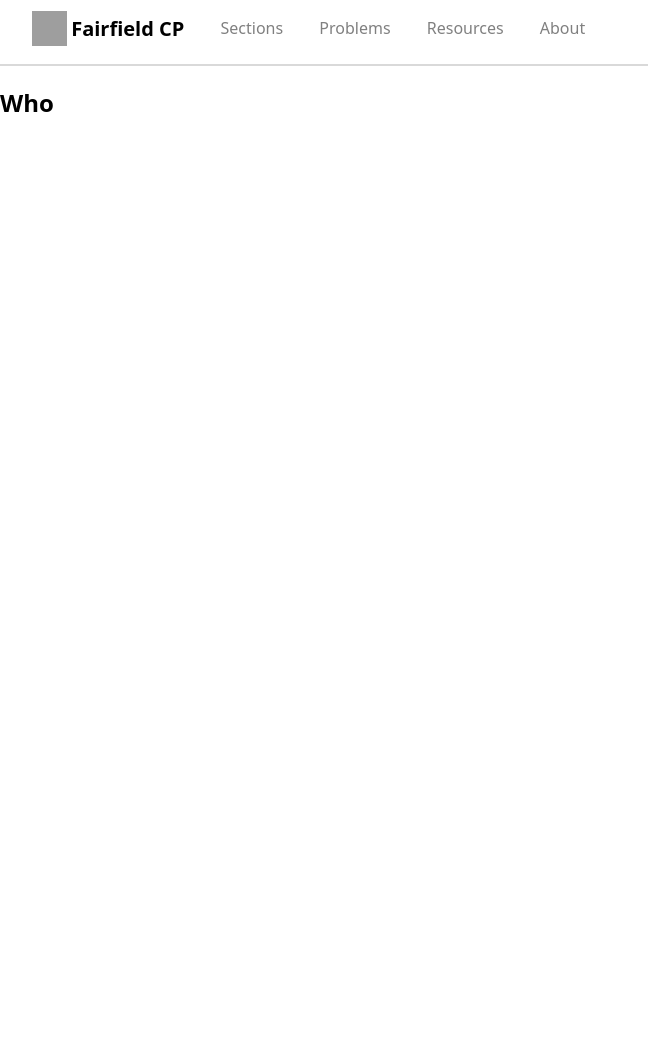
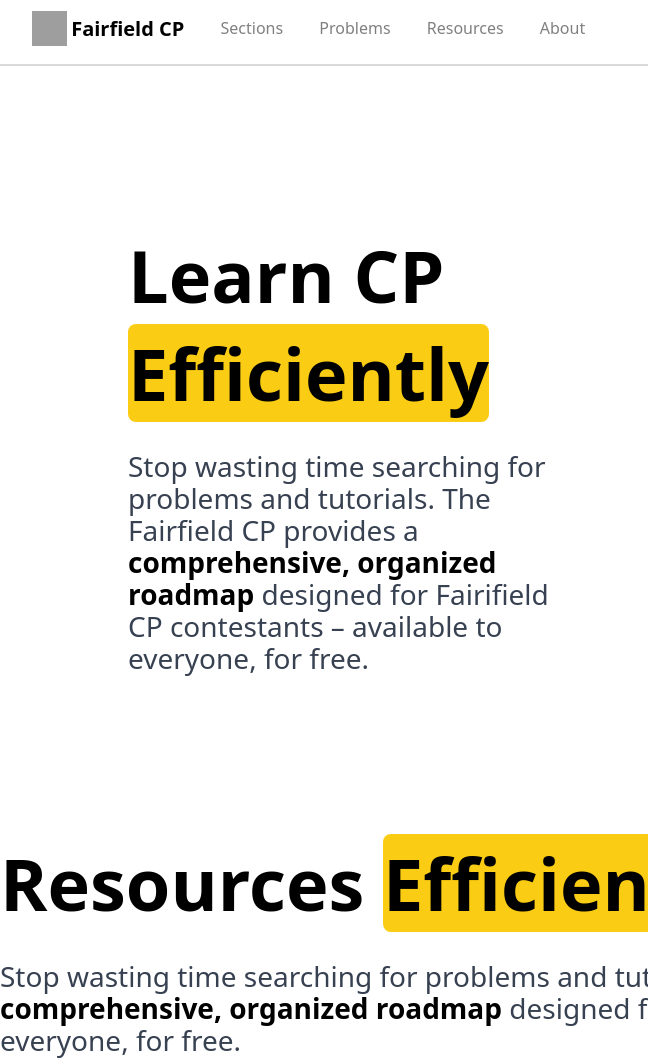
Before and after one commit to SourTsum/Fairfield-CP, a plain HTML site: page about.html in a window 1280 px wide. Shown: the whole page, without its empty margins (0-648 px from the left). Before the commit the page ends 800 px from the top, so only its background shows below. Drawn offline with Linux system fonts and the light colour scheme; grey boxes are pictures that could not be loaded.

Commit message:
Add files via upload

```diff
--- a/about-us-style.css
+++ b/about-us-style.css
@@ -74,3 +74,41 @@ body{
   height: 0.2px;
 }
 /* About Us */
+
+#about-title-1{
+  margin: auto;
+  margin-top: 5rem;
+
+
+  padding-top: 5rem;
+  font-size: 4.5rem;
+}
+
+#about-desc-1{
+  font-size: 1.75rem;
+  line-height: 2rem;
+  font-weight: 400;
+  --tw-text-opacity: 1;
+  color: rgb(55 65 81/var(--tw-text-opacity));
+  display: block;
+
+  margin-block-start: 1em;
+}
+
+#block-1{
+  padding-left: 10%;
+  width: 35%;
+  text-align: left;
+}
+
+/* Text EXT */
+
+#highlight{
+  background-color: #FACC13;
+  border-radius: 0.5rem;
+}
+
+#bold{
+  color: black;
+  font-weight: 900;
+}
--- a/about.html
+++ b/about.html
@@ -12,12 +12,19 @@
 		<a id="nav-option" href="sections">Sections</a>
 		<a id="nav-option" href="problems">Problems</a>
 		<a id="nav-option" href="resources">Resources</a>
-		<a id="nav-option" href="about">About</a>
+		<a id="nav-option" href="about.html">About</a>
 		<hr id="nav-shaddow">
 	</nav>
 
 
 	<section>
-		<h1>Who</h1>
+		<div id="block-1">
+			<h1 id="about-title-1">Learn CP <span id="highlight">Efficiently</span></h1>
+			<p id="about-desc-1">Stop wasting time searching for problems and tutorials. The Fairfield CP provides a <span id=bold>comprehensive, organized roadmap</span> designed for Fairifield CP contestants – available to everyone, for free.</p>
+		</div>
+		<div id="block-2">
+			<h1 id="about-title-1">Resources <span id="highlight">Efficiently</span></h1>
+			<p id="about-desc-1">Stop wasting time searching for problems and tutorials. The Fairfield CP provides a <span id=bold>comprehensive, organized roadmap</span> designed for Fairifield CP contestants – available to everyone, for free.</p>
+		</div>
 	</section>
 </html>
```
Also changed, not shown: main-pg-style.css (+8 -1 lines), main.html (added, +34 -0 lines).
